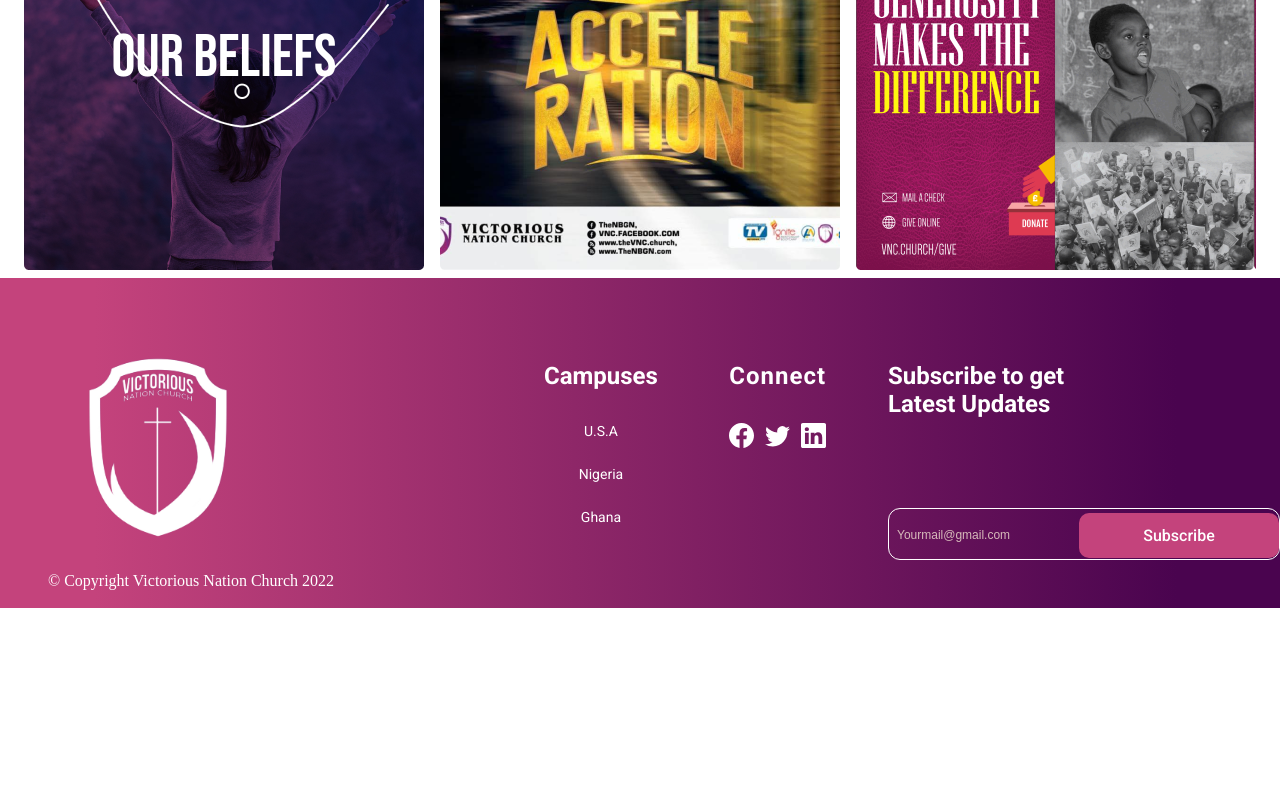
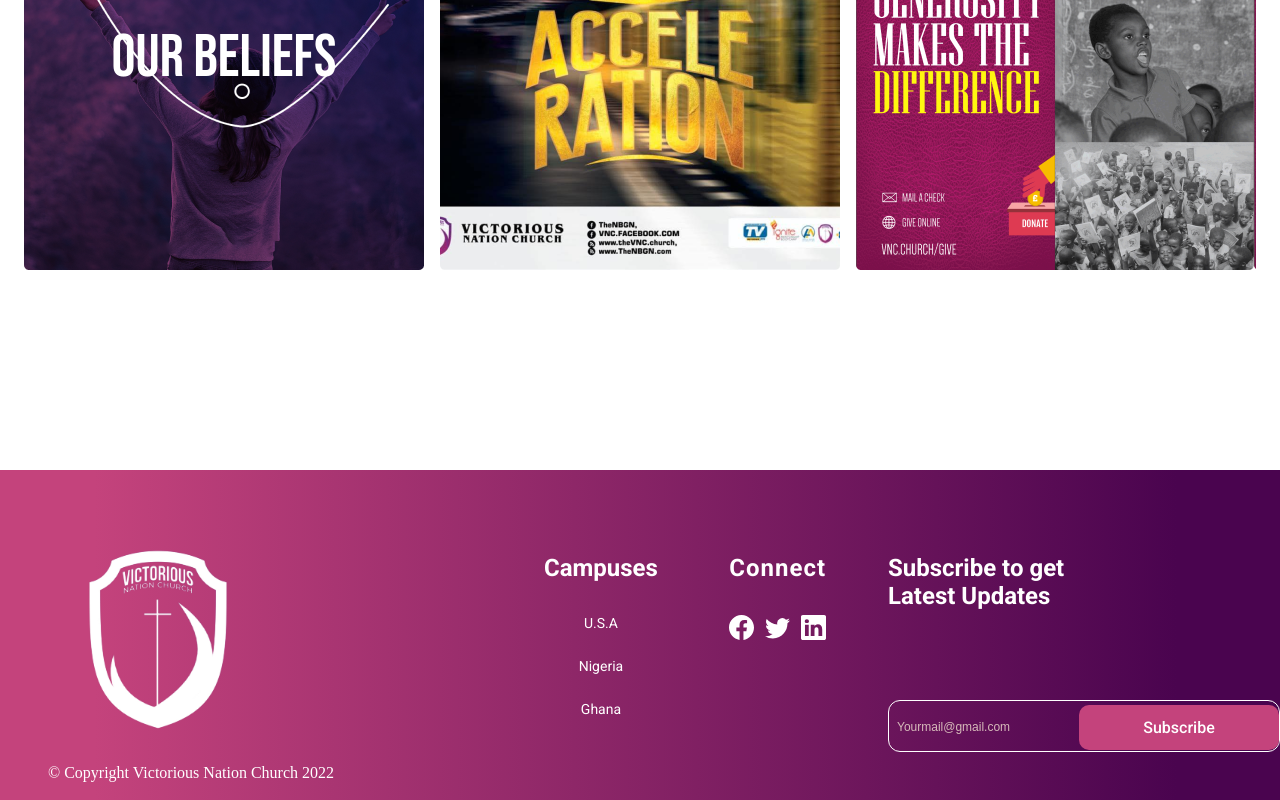
Before and after one commit to Hunchojoe19/VictoriousNation, a React (Create React App) app: page / in a window 1280 px wide. Shown: the part 2252-3052 px from the top of the page. Before the commit the page ends 2860 px from the top, so only its background shows below. Built offline with nearby package versions, Linux system fonts and the light colour scheme.

Commit message:
refactored

```diff
--- a/src/components/About/NextAbout.jsx
+++ b/src/components/About/NextAbout.jsx
@@ -57,7 +57,7 @@ const NextAbout = () => {
             height: "200px",
             display: "flex",
             justifyContent: "flex-start",
-            marginLeft: "16.3rem",
+            marginLeft: "11.3rem",
           }}
         >
           <h2 className="h3">OUR BELIEFS</h2>
@@ -69,7 +69,7 @@ const NextAbout = () => {
             height: "100%",
             // background: "blue",
             width: "80%",
-            marginLeft: "15rem",
+            marginLeft: "11.3rem",
           }}
         >
           <Grid
--- a/src/components/landing_page/Joseph.jsx
+++ b/src/components/landing_page/Joseph.jsx
@@ -57,7 +57,7 @@ const Joseph = () => {
             <div className="belief-card3"></div>
           </div>
         </Container>
-        <div style={{ marginTop: "3rem" }}>
+        <div style={{ marginTop: "15rem" }}>
           <Footer />
         </div>
       </div>
```
